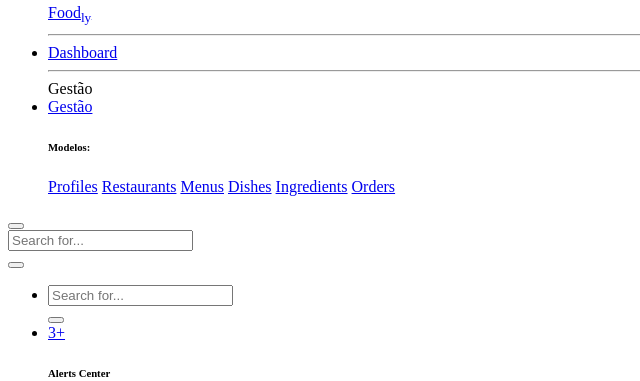
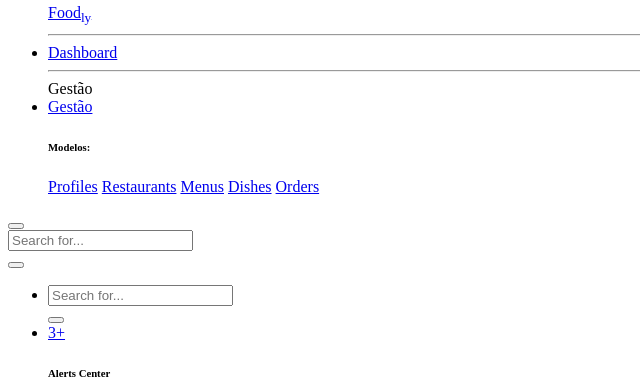
Before and after one commit to PedroLealLopes/FoodlyWeb, a Yii app: template backend/views/site/index.php in a window 1280 px wide. Shown: the part 316-697 px from the top of the page, without its empty margins (0-640 px from the left). Run offline with PHP 8.4 and a stand-in for Yii, Linux system fonts and the light colour scheme; the template is opened without the code that fills it, so the values that code supplies are empty; some libraries are stand-ins or nearby versions.

Commit message:
commented ingredients page

```diff
--- a/backend/views/layouts/main.php
+++ b/backend/views/layouts/main.php
@@ -72,7 +72,7 @@ rmrevin\yii\fontawesome\AssetBundle::register($this);
                         <a class="collapse-item" href="restaurant">Restaurants</a>
                         <a class="collapse-item" href="menus">Menus</a>
                         <a class="collapse-item" href="dishes">Dishes</a>
-                        <a class="collapse-item" href="ingredients">Ingredients</a>
+                        <!--<a class="collapse-item" href="ingredients">Ingredients</a>-->
                         <a class="collapse-item" href="order">Orders</a>
                     </div>
                 </div>
```
